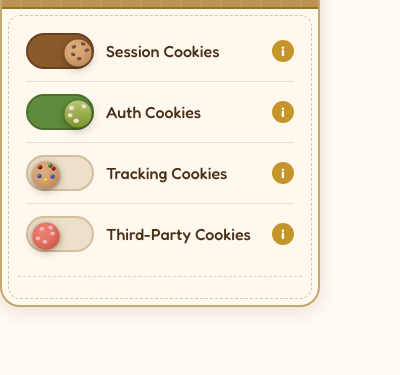
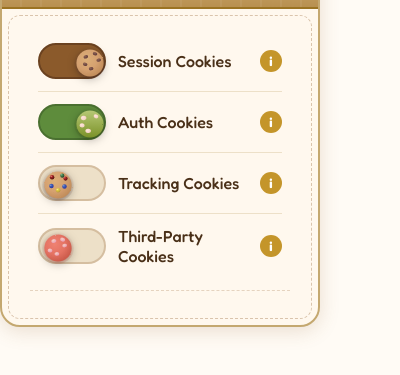
Before and after one commit to jonathannnty/cookie-jar, a browser extension: page popup/popup.html in a window 400 px wide. Shown: the part 43-418 px from the top of the page. Drawn offline with Linux system fonts and the light colour scheme.

Commit message:
fix: update widget body styles for improved layout and padding

```diff
--- a/popup/popup.css
+++ b/popup/popup.css
@@ -106,7 +106,8 @@ body {
 /* ── Stitched jar body ── */
 .widget-body {
   position: relative;
-  padding: 14px 16px 18px;
+  background: transparent;
+  padding: 24px 28px 24px;
 }
 /* Inner stitched border (like a label on the jar) */
 .widget-body::before {
```
